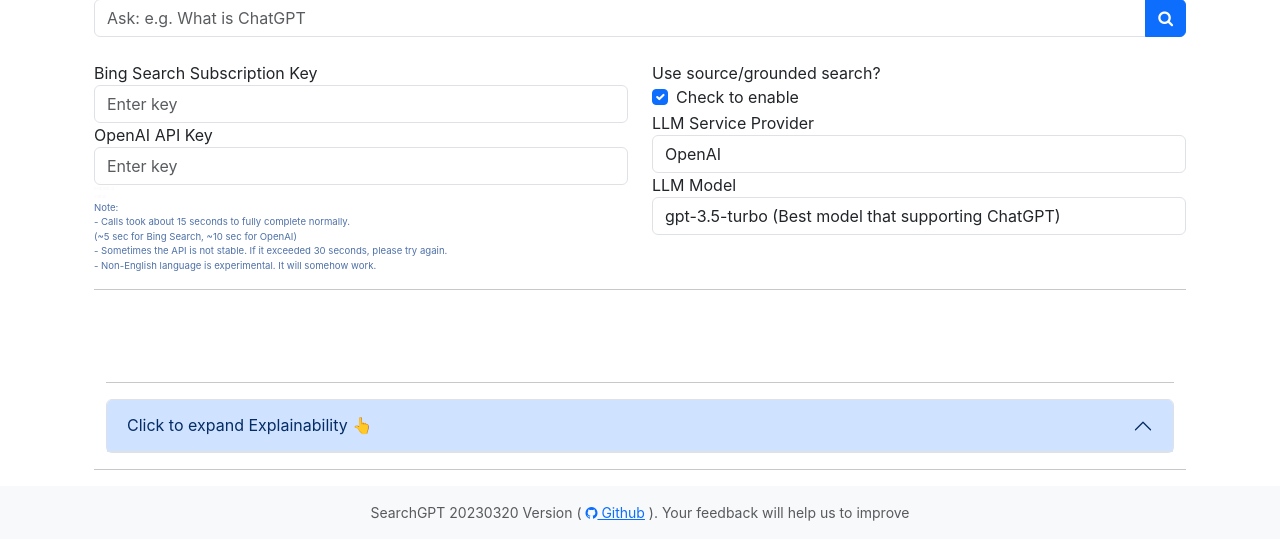
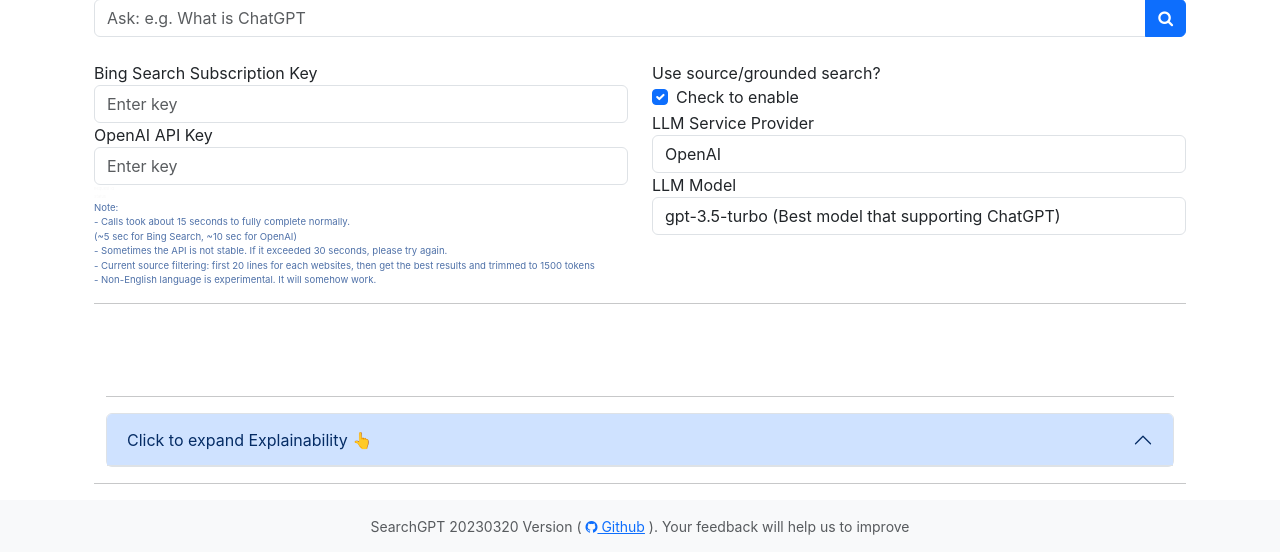
Before and after one commit to michaelthwan/searchGPT, a Python web app: template src/website/templates/index.html in a window 1280 px wide. Shown: the part 168-720 px from the top of the page. Run offline with Jinja, Linux system fonts and the light colour scheme; the template is opened without the code that fills it, so the values that code supplies are empty; some libraries are stand-ins or nearby versions.

Commit message:
stability enhancement

```diff
--- a/src/config/config.yaml
+++ b/src/config/config.yaml
@@ -22,7 +22,7 @@ llm_service:
     temperature: 1
     top_p: 1
     prompt:
-      prompt_token_limit: 2000
+      prompt_token_limit: 1500
     stream: true
   goose_ai_api:
     api_key:
--- a/src/website/static/index.js
+++ b/src/website/static/index.js
@@ -15,7 +15,7 @@ $(document).ready(function () {
         );
     }
 
-    let submit_search = function (event) {
+    let submit_search = function (is_poll, event) {
         if (event) {
             event.preventDefault();
         }
@@ -60,18 +60,21 @@ $(document).ready(function () {
         })
 
         // call 10 times progress each sec
-        CALL_TIMES = 30; // 30 sec
-        for (let i = 0; i < CALL_TIMES; i++) {
-            setTimeout(refresh_progress, 1000 * i);
+        if (is_poll) {
+            CALL_TIMES = 15; // 2 sec for 30 sec
+            for (let i = 1; i < CALL_TIMES + 1; i++) {
+                setTimeout(refresh_progress, 2000 * i);
+            }
         }
+
     }
 
     $('.prompt-ex-btn').click(function () {
         $('#form1').val($(this).text())
-        submit_search(null);
+        submit_search(false, null);
     });
 
     $('form').submit(function (event) {
-        submit_search(event);
+        submit_search(true, event);
     })
 })
--- a/src/website/templates/index.html
+++ b/src/website/templates/index.html
@@ -39,6 +39,7 @@
                         - Calls took about 15 seconds to fully complete normally. <br>
                              (~5 sec for Bing Search, ~10 sec for OpenAI) <br>
                         - Sometimes the API is not stable. If it exceeded 30 seconds, please try again. <br>
+                        - Current source filtering: first 20 lines for each websites, then get the best results and trimmed to 1500 tokens <br>
                         - Non-English language is experimental. It will somehow work.
                     </div>
                 </div>
```
